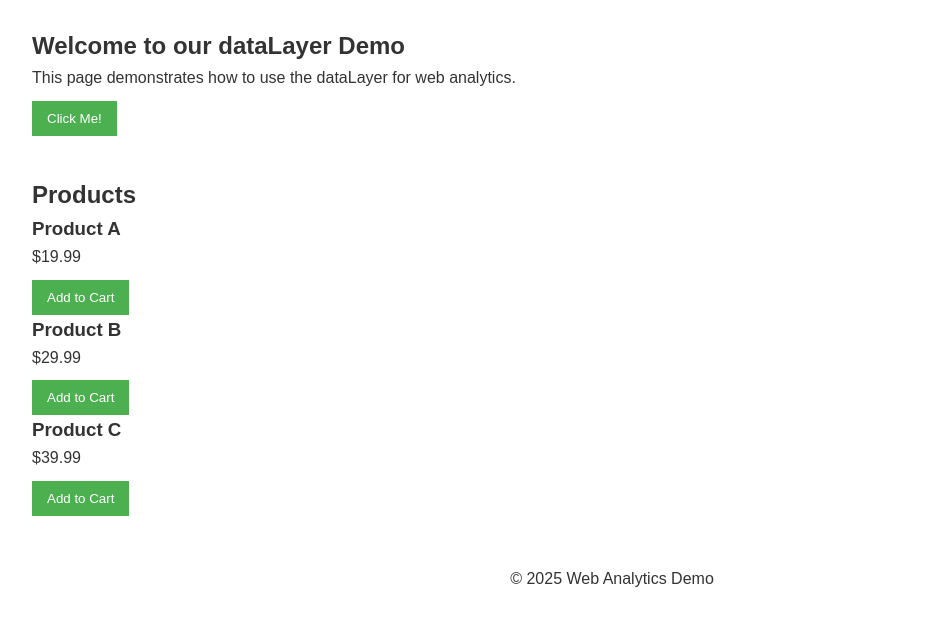
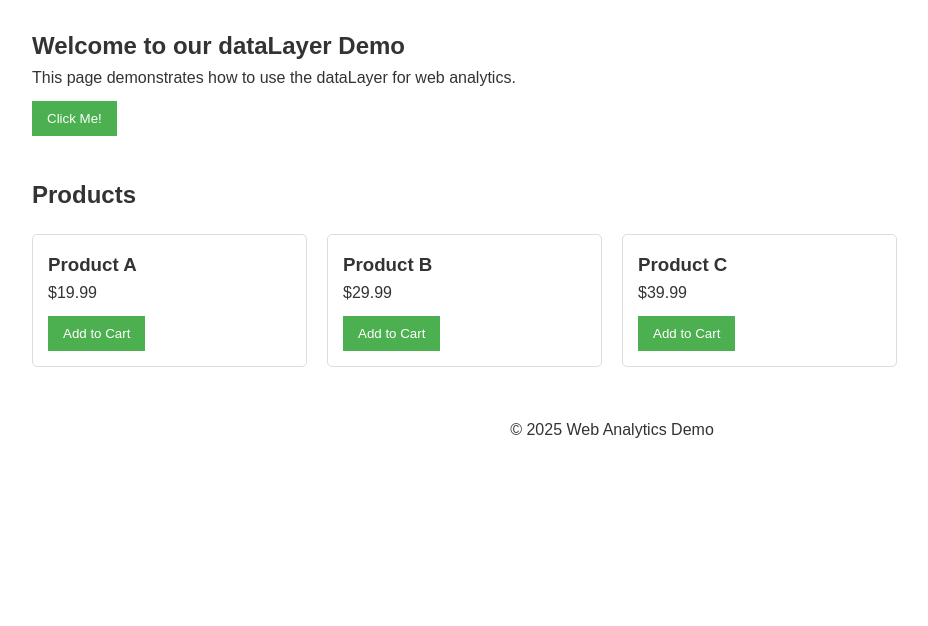
Before and after one commit to NoraHelenaBjork/svea-solar-case, a plain HTML site: page index.html in a window 1280 px wide. Shown: the part 100-726 px from the top of the page, without its empty margins (28-956 px from the left). Drawn offline with Linux system fonts and the light colour scheme.

Commit message:
Update index.html

```diff
--- a/index.html
+++ b/index.html
@@ -49,20 +49,22 @@
 
   <section id="products">
     <h2>Products</h2>
-    <div class="product-card" data-product-id="A" data-product-name="Product A" data-product-price="19.99">
+    <div class="product-grid">
+      <div class="product" data-product-id="A" data-product-name="Product A" data-product-price="19.99">
         <h3>Product A</h3>
         <p>$19.99</p>
         <button class="add-to-cart">Add to Cart</button>
       </div>
-    <div class="product-card" data-product-id="B" data-product-name="Product B" data-product-price="29.99">
+      <div class="product" data-product-id="B" data-product-name="Product B" data-product-price="29.99">
         <h3>Product B</h3>
         <p>$29.99</p>
         <button class="add-to-cart">Add to Cart</button>
       </div>
-    <div class="product-card" data-product-id="C" data-product-name="Product C" data-product-price="39.99">
+      <div class="product" data-product-id="C" data-product-name="Product C" data-product-price="39.99">
         <h3>Product C</h3>
         <p>$39.99</p>
         <button class="add-to-cart">Add to Cart</button>
+      </div>
     </div>
   </section>
 
@@ -96,7 +98,7 @@
         });
       });
       document.querySelectorAll('.add-to-cart').forEach(btn => {
-        const card = btn.closest('.product-card');
+        const card = btn.closest('.product');
         btn.addEventListener('click', () => {
           dataLayer.push({
             event: 'add_to_cart',
```
Lines whose indentation alone changed are shown as unchanged.
